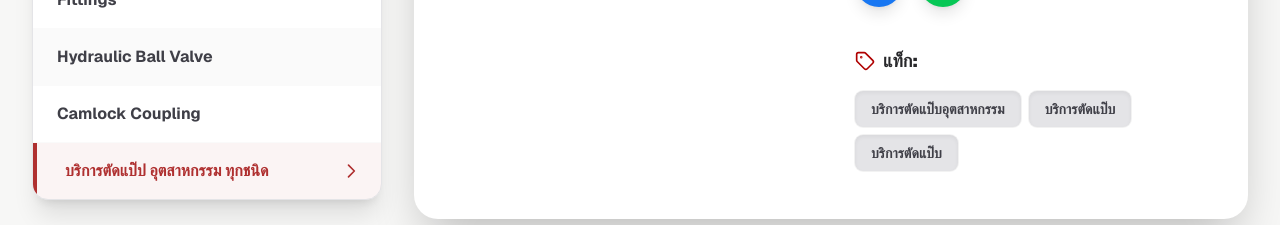
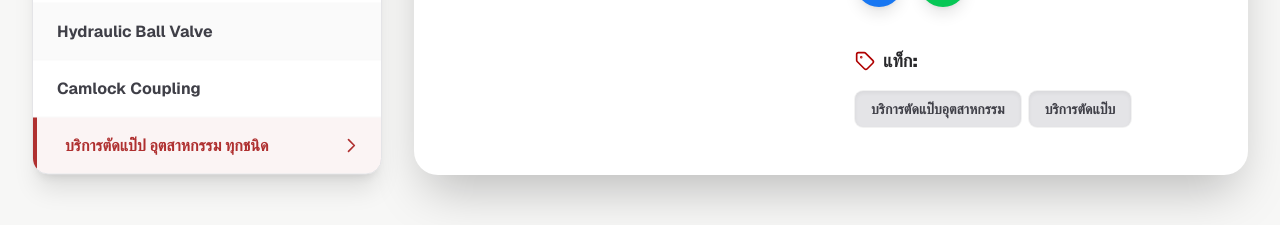
Before and after one commit to MoKoNaMoDo/vns-engineering-hydraulic, a Next.js app: page /products/industrial-pipe-service in a window 1280 px wide. Shown: the part 1520-1745 px from the top of the page. Built offline with nearby package versions, Linux system fonts and the light colour scheme.

Commit message:
feat: add QuickCoupling and PipeService product components

```diff
--- a/components/products/PipeService/PipeService.tsx
+++ b/components/products/PipeService/PipeService.tsx
@@ -4,7 +4,7 @@ import Image from "next/image";
 import { Tag } from "lucide-react";
 
 const tags = [
-  "บริการตัดแป๊บอุตสาหกรรม", "บริการตัดแป๊บ", "บริการตัดแป๊บ"
+  "บริการตัดแป๊บอุตสาหกรรม", "บริการตัดแป๊บ"
 ];
 
 const FacebookIcon = ({ size = 24 }: { size?: number }) => (
--- a/components/products/QuickCoupling/QuickCoupling.tsx
+++ b/components/products/QuickCoupling/QuickCoupling.tsx
@@ -4,7 +4,7 @@ import Image from "next/image";
 import { Tag } from "lucide-react";
 
 const tags = [
-  "คัปปลิ้ง", "คัปปลิ้งน้ำมัน", "คัปปลิ้ง", "QUICK COUPLING"
+  "คัปปลิ้ง", "คัปปลิ้งน้ำมัน", "QUICK COUPLING"
 ];
 
 const FacebookIcon = ({ size = 24 }: { size?: number }) => (
```
